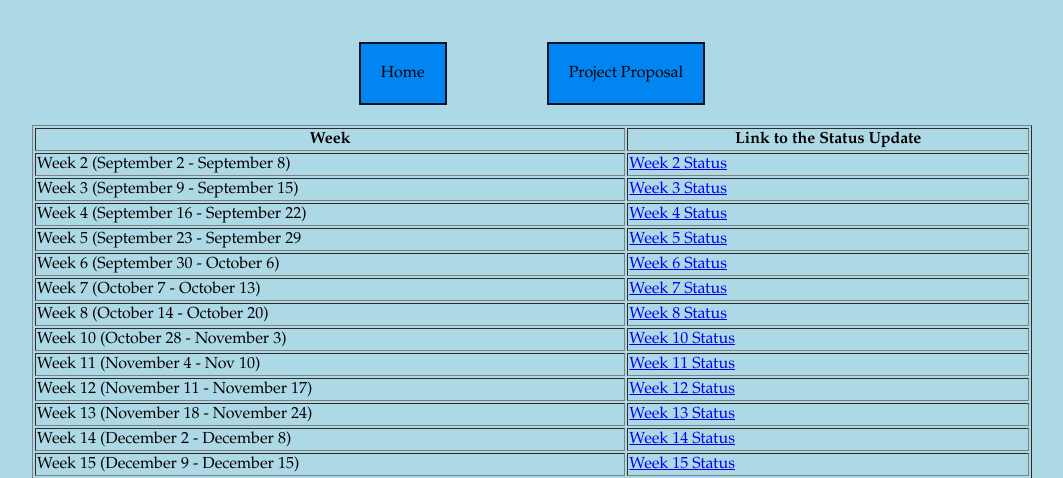
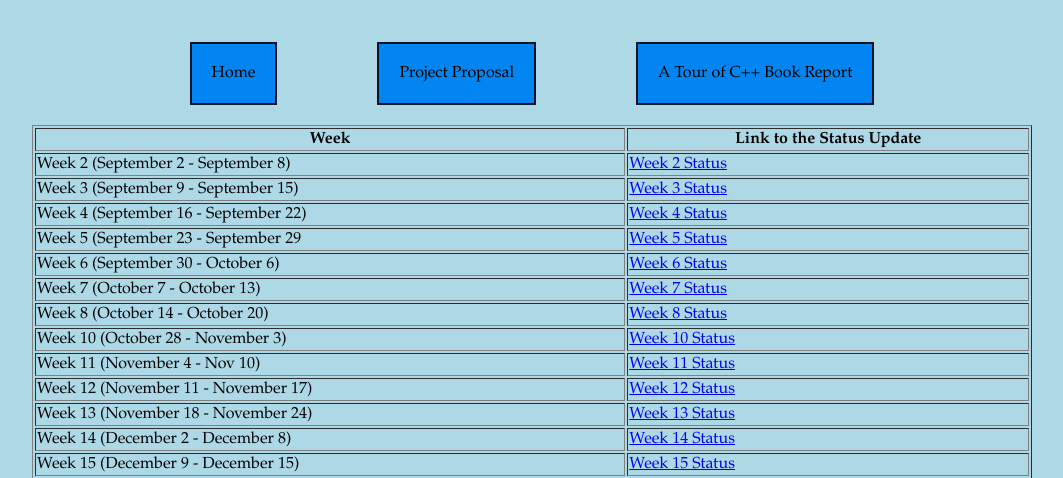
Before and after one commit to caga5719/weekly_status_update, a Flask app: page / in a window 1280 px wide. Shown: the part 59-537 px from the top of the page, without its empty margins (108-1171 px from the left). Run offline with Flask 3, Linux system fonts and the light colour scheme.

Commit message:
Made changes to base.html and website_app to display book report button and page

```diff
--- a/templates/base.html
+++ b/templates/base.html
@@ -20,6 +20,9 @@
             <div class="box" onclick="location.href='/project_proposal'">
                 Project Proposal
             </div>
+            <div class="box" onclick="location.href='/book_report'">
+                A Tour of C++ Book Report
+            </div>
         </div>
     </div>
     <div class="text">
--- a/website_app.py
+++ b/website_app.py
@@ -10,6 +10,10 @@ def home():
 def project_proposal():
     return render_template("project_proposal.html")
 
+@app.route('/book_report')
+def book_report():
+    return render_template("book_report.html")
+
 @app.route('/<week_chosen>')
 def weekly_status_update(week_chosen):
     return render_template(f"{week_chosen}.html")
```
